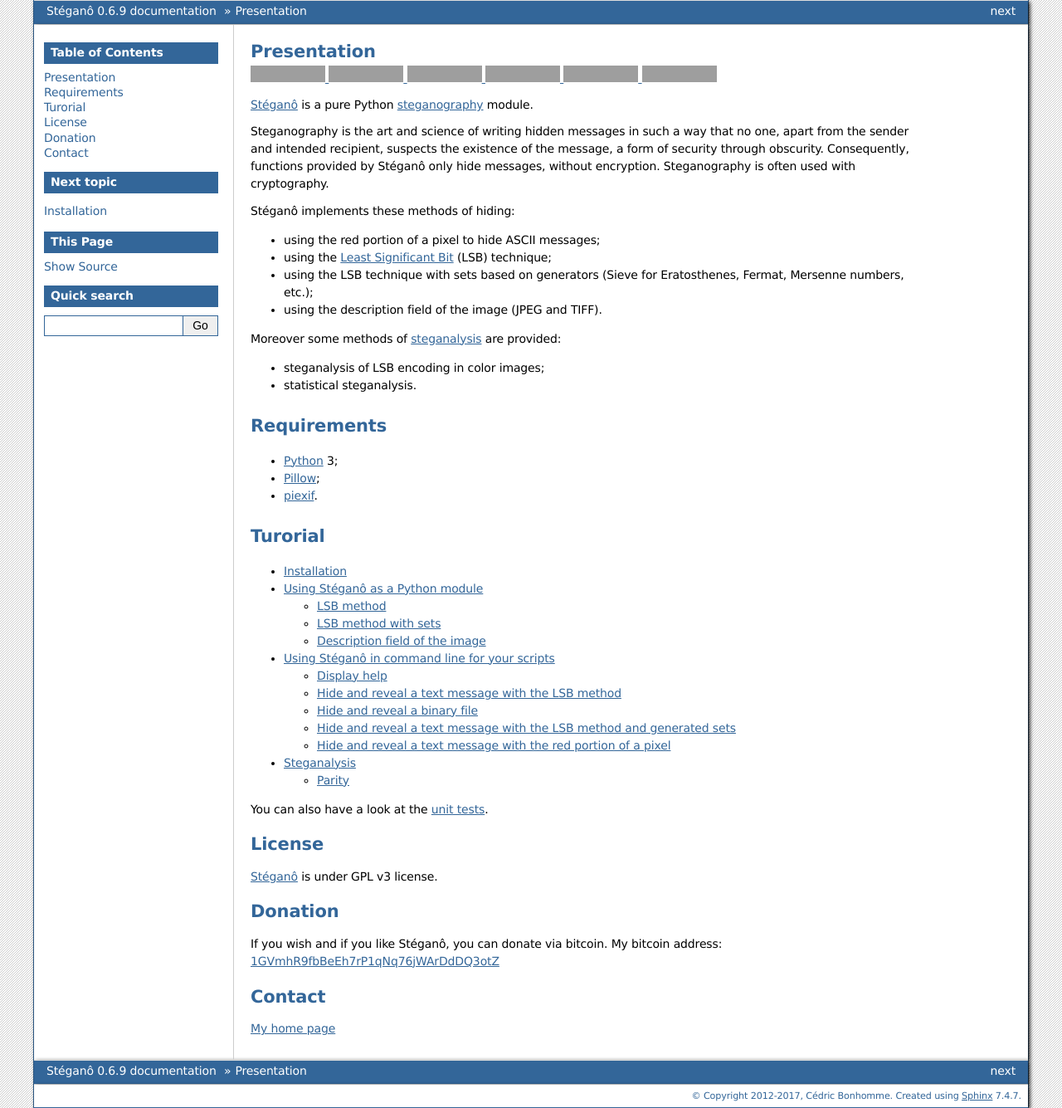
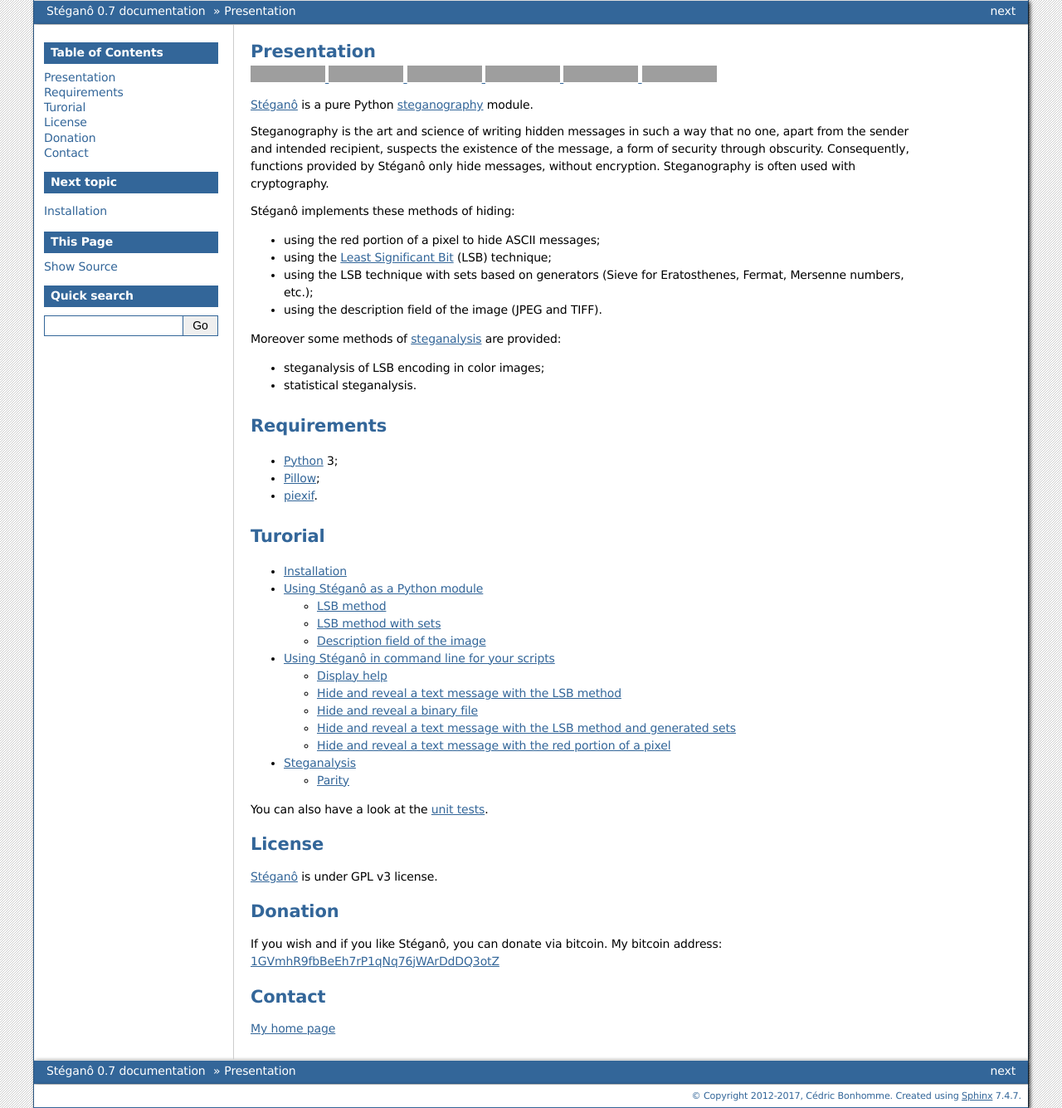
Before and after one commit to cedricbonhomme/Stegano, a Sphinx documentation site: the page built from docs/index.rst, in a window 1280 px wide, cut to the strip 0-1335 px from the top of the page. Shown: the whole strip at 83% size. Built offline with Sphinx 7.4.7, drawn with Linux system fonts in a browser that asks for light colours; grey boxes are pictures that could not be loaded.

Commit message:
Prepare the new release v0.7.

```diff
--- a/CHANGELOG.rst
+++ b/CHANGELOG.rst
@@ -5,8 +5,8 @@
 ----------------------
 
 * unicode is now supported. By default UTF-8 encoding is used. UTF-32LE can also
-  be used to hide non-ASCII characters. UTF-8 is the default choice since it is
-  possible to hide longer messages with it.
+  be used to hide non-ASCII characters. UTF-8 (8 bits) is the default choice
+  since it is possible to hide longer messages with it.
 * improved checks with type hints.
 
 0.6.9 (2017-03-10)
--- a/docs/conf.py
+++ b/docs/conf.py
@@ -48,9 +48,9 @@
 # built documents.
 #
 # The short X.Y version.
-version = '0.6'
+version = '0.7'
 # The full version, including alpha/beta/rc tags.
-release = '0.6.9'
+release = '0.7'
 
 # The language for content autogenerated by Sphinx. Refer to documentation
 # for a list of supported languages.
```
